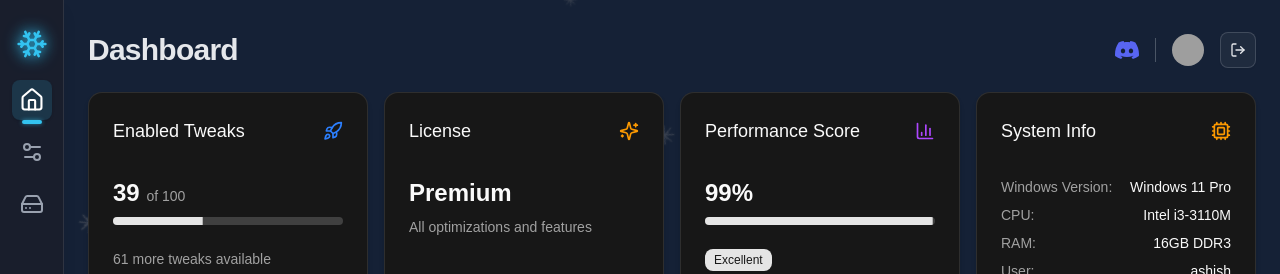
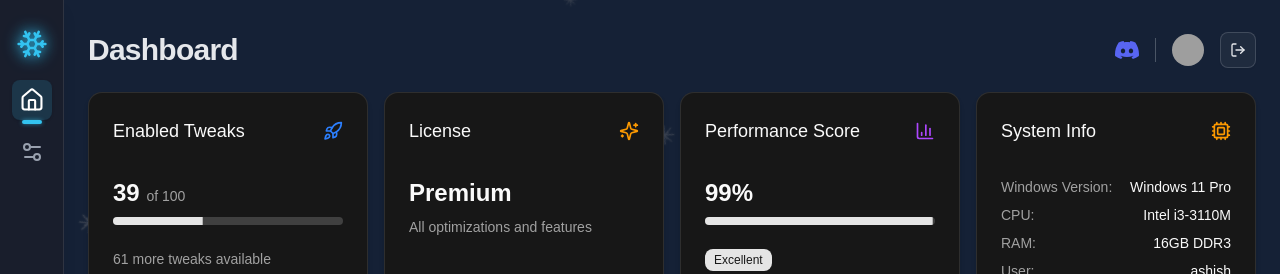
Before and after one commit to devashish2024/WinterTweaksRefreshed, a React (Vite) app: page /dashboard in a window 1280 px wide. Shown: the top 274 px of the page. Built offline with nearby package versions, Linux system fonts and the light colour scheme; grey boxes are pictures that could not be loaded.

Commit message:
nothing disk cleanup

```diff
--- a/src/App.tsx
+++ b/src/App.tsx
@@ -17,7 +17,6 @@ export default function App() {
           <Route path="/dashboard/" element={<DashboardLayout />}>
             <Route index element={<DashboardHome />} />
             <Route path="tweaks" element={<DashboardTweaks />} />
-            <Route path="disk-cleanup" element={"Disk Cleanup"} />
             <Route path="help" element={"Help"} />
             <Route path="settings" element={"Settings"} />
           </Route>
--- a/src/components/layout/Sidebar.tsx
+++ b/src/components/layout/Sidebar.tsx
@@ -86,11 +86,6 @@ const Sidebar = () => {
       icon: <Settings2 />,
       label: "Tweaks",
     },
-    {
-      to: "/dashboard/disk-cleanup",
-      icon: <HardDrive />,
-      label: "Disk Cleanup",
-    },
   ];
 
   const bottomLinks = [
```
